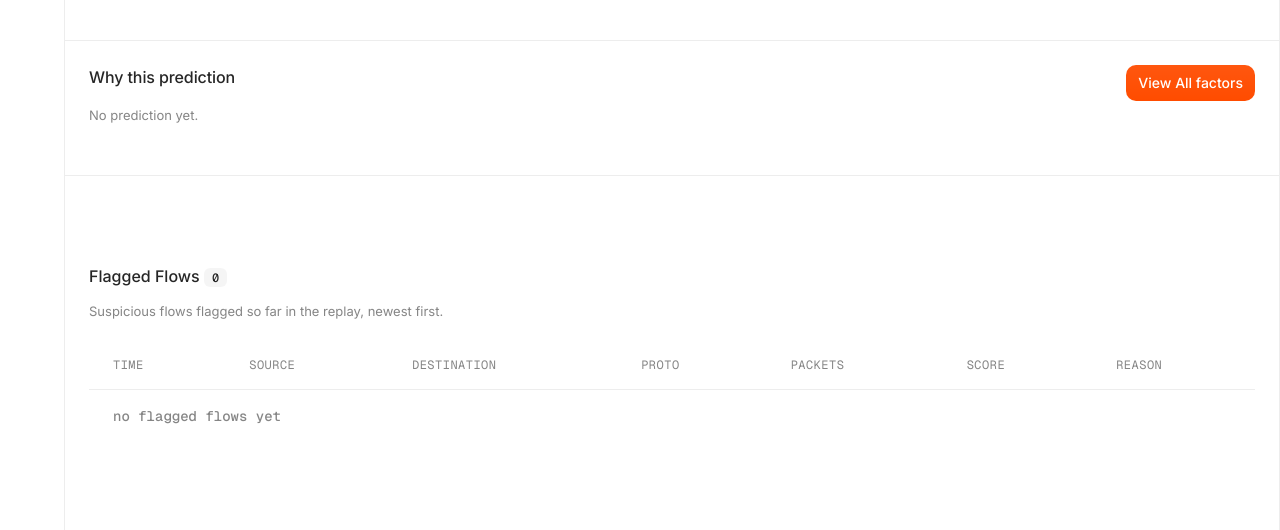
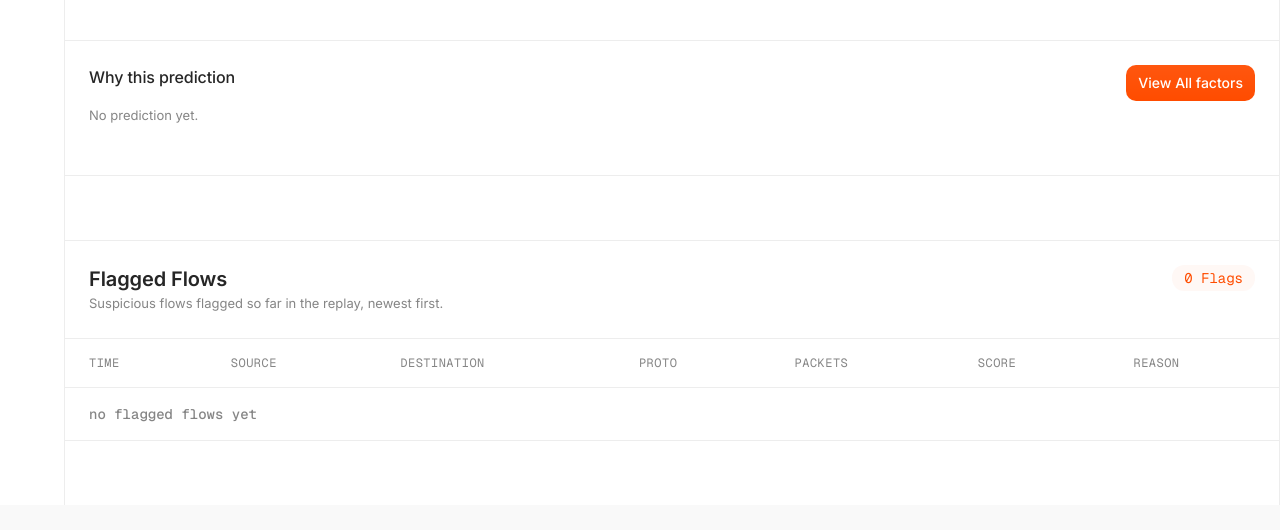
Before and after one commit to rkhooda/VectorFlow, a Flask app: page /dashboard in a window 1280 px wide. Shown: the part 990-1520 px from the top of the page. After the commit the page ends 1412 px from the top, so only its background shows below. Run offline with Flask 3, Linux system fonts and the light colour scheme; data that the repository does not hold is empty.

Commit message:
feat(dashboard): rebuild flagged flows as a full-width data table

```diff
--- a/dashboard/static/css/dashboard.css
+++ b/dashboard/static/css/dashboard.css
@@ -455,8 +455,33 @@ progress::-moz-progress-bar { background: var(--accent); border-radius: 999px; }
 
 /* ---------- flagged flows table ---------- */
 
-.panel table { width: 100%; border-collapse: collapse; margin-top: 20px; }
-.panel th {
+.flows-section {
+  border-top: 1px solid var(--line);
+  border-bottom: 1px solid var(--line);
+}
+.flows-head {
+  display: flex;
+  align-items: flex-start;
+  justify-content: space-between;
+  gap: 16px;
+  padding: 24px;
+  border-bottom: 1px solid var(--line);
+}
+.flows-head h2 { margin: 0; }
+.flag-count {
+  flex: none;
+  padding: 2px 12px;
+  border-radius: 12px;
+  background: var(--accent-faint);
+  color: var(--accent);
+  font-family: var(--font-mono);
+  font-size: 14px;
+  line-height: 22px;
+}
+
+.table-wrap { overflow-x: auto; }
+.table-wrap table { width: 100%; min-width: 940px; border-collapse: collapse; }
+.table-wrap th {
   padding: 16px 24px;
   border-bottom: 1px solid var(--line);
   font-family: var(--font-mono);
@@ -468,7 +493,7 @@ progress::-moz-progress-bar { background: var(--accent); border-radius: 999px; }
   letter-spacing: 0.04em;
   white-space: nowrap;
 }
-.panel td {
+.table-wrap td {
   padding: 16px 24px;
   border-bottom: 1px solid var(--line);
   font-family: var(--font-mono);
@@ -477,7 +502,18 @@ progress::-moz-progress-bar { background: var(--accent); border-radius: 999px; }
   line-height: 20px;
   white-space: nowrap;
 }
-.panel tbody tr:last-child td { border-bottom: 0; }
+.table-wrap tbody tr:last-child td { border-bottom: 0; }
+
+.cell-proto { color: var(--accent); }
+.cell-reason {
+  min-width: 285px;
+  font-family: var(--font-sans);
+  white-space: normal;
+}
+/* higher score = more suspicious, so the warm colours sit at the top end */
+.score-low { color: var(--good); }
+.score-mid { color: var(--accent); }
+.score-high { color: var(--danger); }
 
 #ts-talkers {
   margin: 0;
--- a/dashboard/static/js/dashboard.js
+++ b/dashboard/static/js/dashboard.js
@@ -316,6 +316,9 @@ function fmtBytes(n) {
   return `${n} B`;
 }
 
+// a flag's score is its suspicion level, so red sits at the top of the range
+const scoreClass = (s) => (s >= 0.75 ? "score-high" : s >= 0.4 ? "score-mid" : "score-low");
+
 function renderFlagged(flows) {
   $("ff-count").textContent = flows.length;
   const body = $("ff-body");
@@ -323,18 +326,18 @@ function renderFlagged(flows) {
   body.replaceChildren(...flows.slice().reverse().map((f) => {
     const tr = document.createElement("tr");
     const cells = [
-      new Date(f.flow.start_time).toLocaleTimeString(),
-      `${f.flow.src_ip}:${f.flow.src_port}`,
-      `${f.flow.dst_ip}:${f.flow.dst_port}`,
-      f.flow.protocol,
-      String(f.flow.packet_count),
-      f.score.toFixed(2),
-      f.reason,
+      [new Date(f.flow.start_time).toLocaleTimeString(), ""],
+      [`${f.flow.src_ip}:${f.flow.src_port}`, ""],
+      [`${f.flow.dst_ip}:${f.flow.dst_port}`, ""],
+      [f.flow.protocol, "cell-proto"],
+      [String(f.flow.packet_count), ""],
+      [f.score.toFixed(2), scoreClass(f.score)],
+      [f.reason, "cell-reason"],
     ];
-    tr.replaceChildren(...cells.map((text, i) => {
+    tr.replaceChildren(...cells.map(([text, cls]) => {
       const td = document.createElement("td");
       td.textContent = text;
-      if (i === 4 || i === 5) td.className = "num";
+      if (cls) td.className = cls;
       return td;
     }));
     return tr;
--- a/dashboard/templates/dashboard.html
+++ b/dashboard/templates/dashboard.html
@@ -119,9 +119,15 @@
 
     <div class="gap"></div>
 
-    <section id="flagged-flows" class="panel">
-      <h2>Flagged Flows <span id="ff-count" class="pill">0</span></h2>
-      <p class="muted">Suspicious flows flagged so far in the replay, newest first.</p>
+    <section id="flagged-flows" class="flows-section">
+      <div class="flows-head">
+        <div>
+          <h2 class="panel-title-lg">Flagged Flows</h2>
+          <p class="panel-sub">Suspicious flows flagged so far in the replay, newest first.</p>
+        </div>
+        <span class="flag-count"><span id="ff-count">0</span> Flags</span>
+      </div>
+      <div class="table-wrap">
         <table>
           <thead>
             <tr><th>Time</th><th>Source</th><th>Destination</th><th>Proto</th>
@@ -131,6 +137,7 @@
             <tr><td colspan="7" class="muted">no flagged flows yet</td></tr>
           </tbody>
         </table>
+      </div>
     </section>
 
     <div class="gap"></div>
```
Lines whose indentation alone changed are shown as unchanged.
